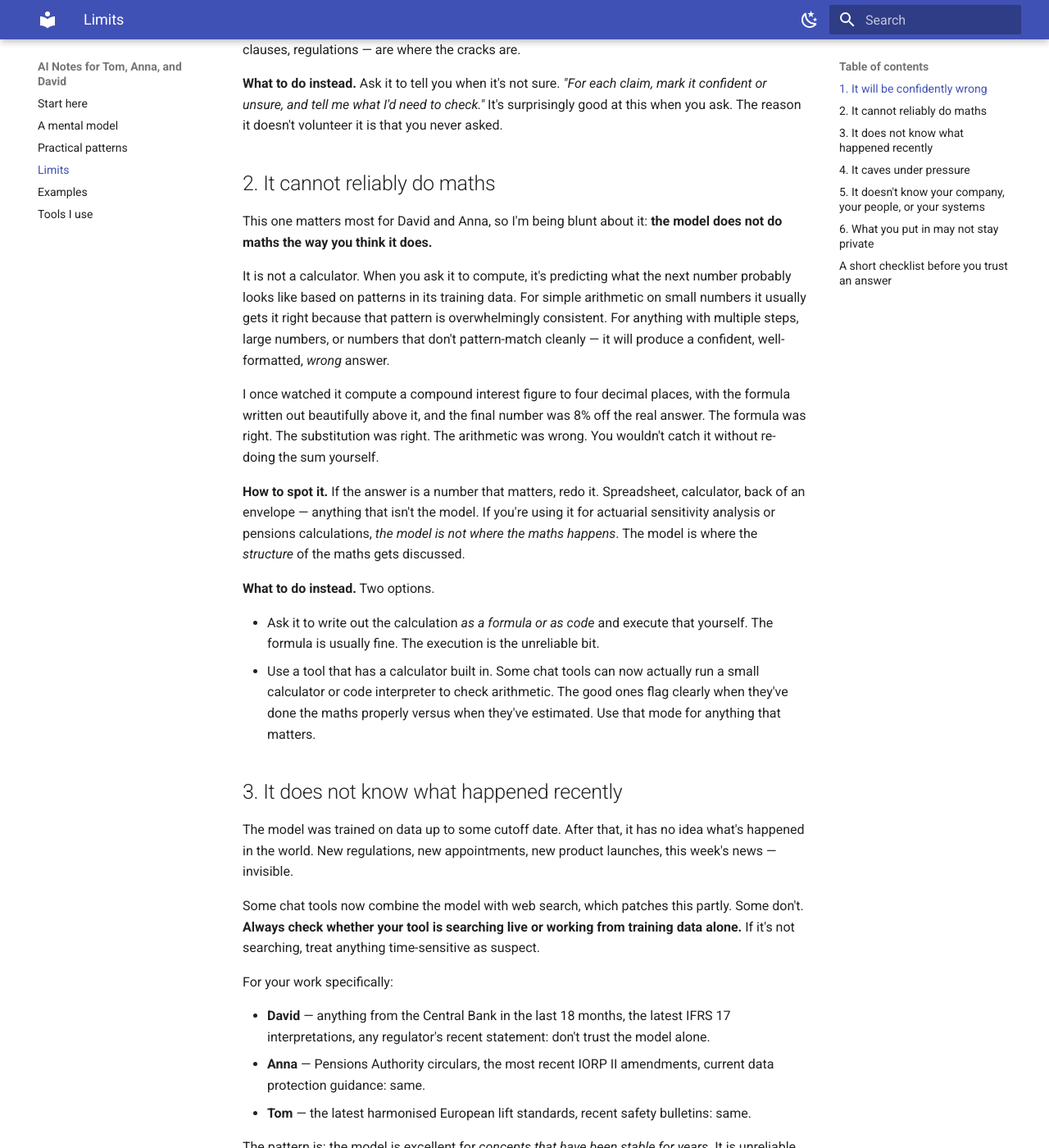
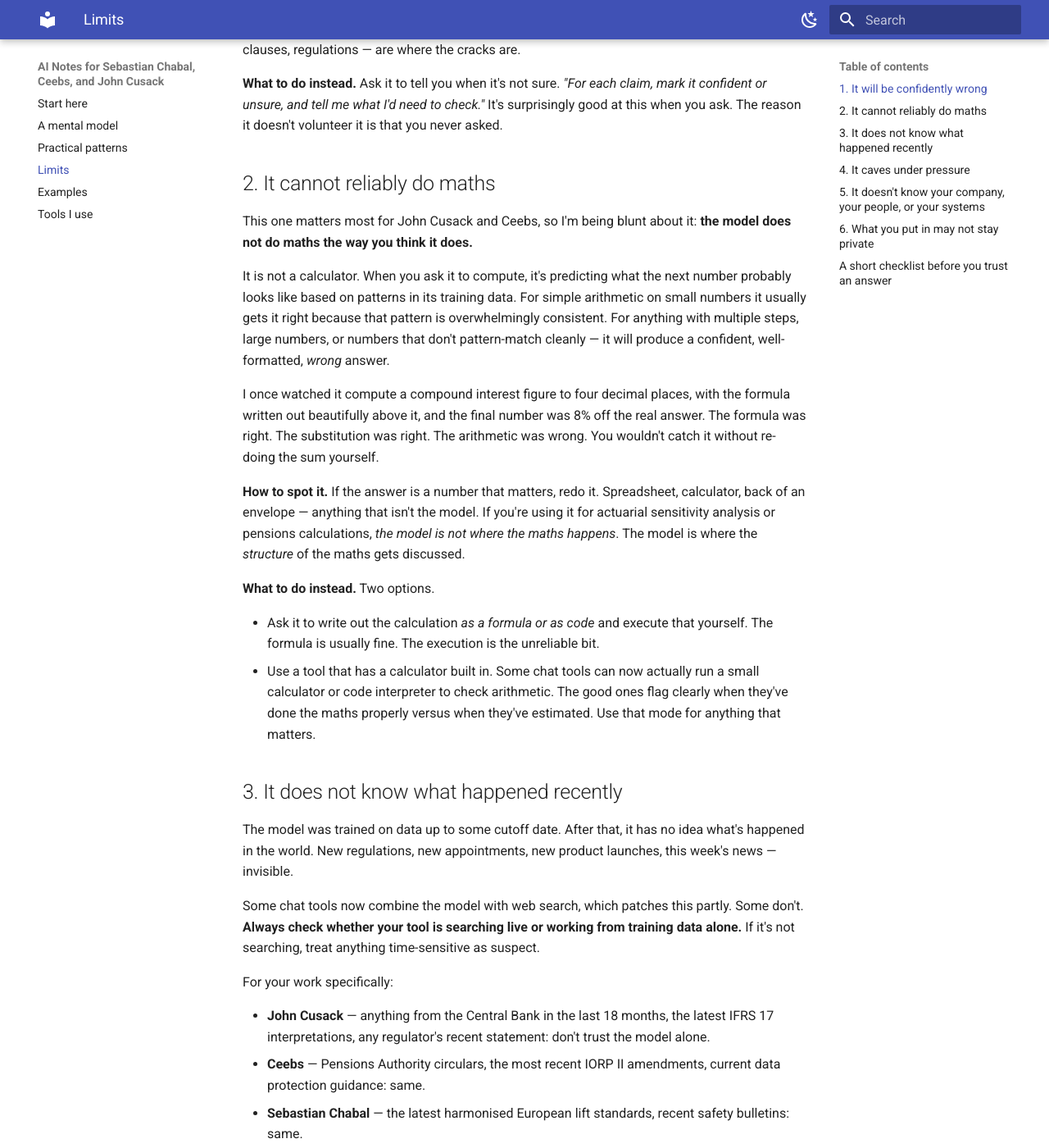
Before and after one commit to ronan-watson/ai, an MkDocs documentation site: the page built from docs/limits.md, in a window 1280 px wide and 1400 px high, scrolled down 738 px. Shown: the whole window at 82% size. Built offline with MkDocs 1.6.1 and Material for MkDocs 9.7.7, drawn with Linux system fonts in a browser that asks for light colours; some of the changed text lies outside the part shown.

Commit message:
Rename pseudonyms and extract four analogies from review doc
Friend pseudonyms now Sebastian Chabal / Ceebs / John Cusack
(replacing the previous Tom/Anna/David placeholders).

Imports the four keeper analogies from the AI-learnings review doc
and adds a new "model is one part of the system" section to
mental-model.md, drawing the great-engine-in-a-bad-car analogy from
the same source:

- index.md: "giving everyone a calculator does not mean..."
- mental-model.md: surrounding-system-matters section + engine/car
- practical-patterns.md: photocopier-faster-proofreading-matters-more
- limits.md: chainsaw-is-powerful-too closing line
- tools.md: gym-memberships-vs-fitness aside in cost section

Total 5,761 words across 5 drafted pages.

Co-Authored-By: Claude Opus 4.7 (1M context) <noreply@anthropic.com>

```diff
--- a/docs/limits.md
+++ b/docs/limits.md
@@ -20,7 +20,7 @@ A few flavours I see most often:
 
 ## 2. It cannot reliably do maths
 
-This one matters most for David and Anna, so I'm being blunt about it: **the model does not do maths the way you think it does.**
+This one matters most for John Cusack and Ceebs, so I'm being blunt about it: **the model does not do maths the way you think it does.**
 
 It is not a calculator. When you ask it to compute, it's predicting what the next number probably looks like based on patterns in its training data. For simple arithmetic on small numbers it usually gets it right because that pattern is overwhelmingly consistent. For anything with multiple steps, large numbers, or numbers that don't pattern-match cleanly — it will produce a confident, well-formatted, *wrong* answer.
 
@@ -41,9 +41,9 @@ Some chat tools now combine the model with web search, which patches this partly
 
 For your work specifically:
 
-- **David** — anything from the Central Bank in the last 18 months, the latest IFRS 17 interpretations, any regulator's recent statement: don't trust the model alone.
-- **Anna** — Pensions Authority circulars, the most recent IORP II amendments, current data protection guidance: same.
-- **Tom** — the latest harmonised European lift standards, recent safety bulletins: same.
+- **John Cusack** — anything from the Central Bank in the last 18 months, the latest IFRS 17 interpretations, any regulator's recent statement: don't trust the model alone.
+- **Ceebs** — Pensions Authority circulars, the most recent IORP II amendments, current data protection guidance: same.
+- **Sebastian Chabal** — the latest harmonised European lift standards, recent safety bulletins: same.
 
 The pattern is: the model is excellent for *concepts that have been stable for years*. It is unreliable for *what changed last quarter*.
 
@@ -73,9 +73,9 @@ Different tools have different policies and different defaults. The free public
 
 This isn't a paranoid concern. It's a real one for three professions that all handle confidential information.
 
-- **David** — anything member-identifying, medical, or commercially sensitive about Vhi pricing should not go into a public chat.
-- **Anna** — pensions data subject to data protection rules cannot legally go into a tool that processes it offshore without the right contract in place.
-- **Tom** — Schindler IP, customer-site information, anything covered by your employment contract.
+- **John Cusack** — anything member-identifying, medical, or commercially sensitive about Vhi pricing should not go into a public chat.
+- **Ceebs** — pensions data subject to data protection rules cannot legally go into a tool that processes it offshore without the right contract in place.
+- **Sebastian Chabal** — Schindler IP, customer-site information, anything covered by your employment contract.
 
 **The rule.** If you'd be uncomfortable seeing it appear in a future model's output, don't paste it in. Use the version your employer has approved. If they haven't approved one, use synthetic or anonymised examples. The patterns still work — just swap *"this client"* for *"a 55-year-old policyholder with the following profile"*.
 
--- a/mkdocs.yml
+++ b/mkdocs.yml
@@ -1,4 +1,4 @@
-site_name: AI Notes for Tom, Anna, and David
+site_name: AI Notes for Sebastian Chabal, Ceebs, and John Cusack
 site_url: https://ronan-watson.github.io/ai/
 site_description: A short, personal tour of practical AI use for three friends.
 
```
Also changed, not shown: other parts of docs/limits.md (+2 -0 lines), docs/index.md (+5 -5 lines), docs/mental-model.md (+11 -3 lines), docs/practical-patterns.md (+3 -1 lines), docs/tools.md (+2 -0 lines).
